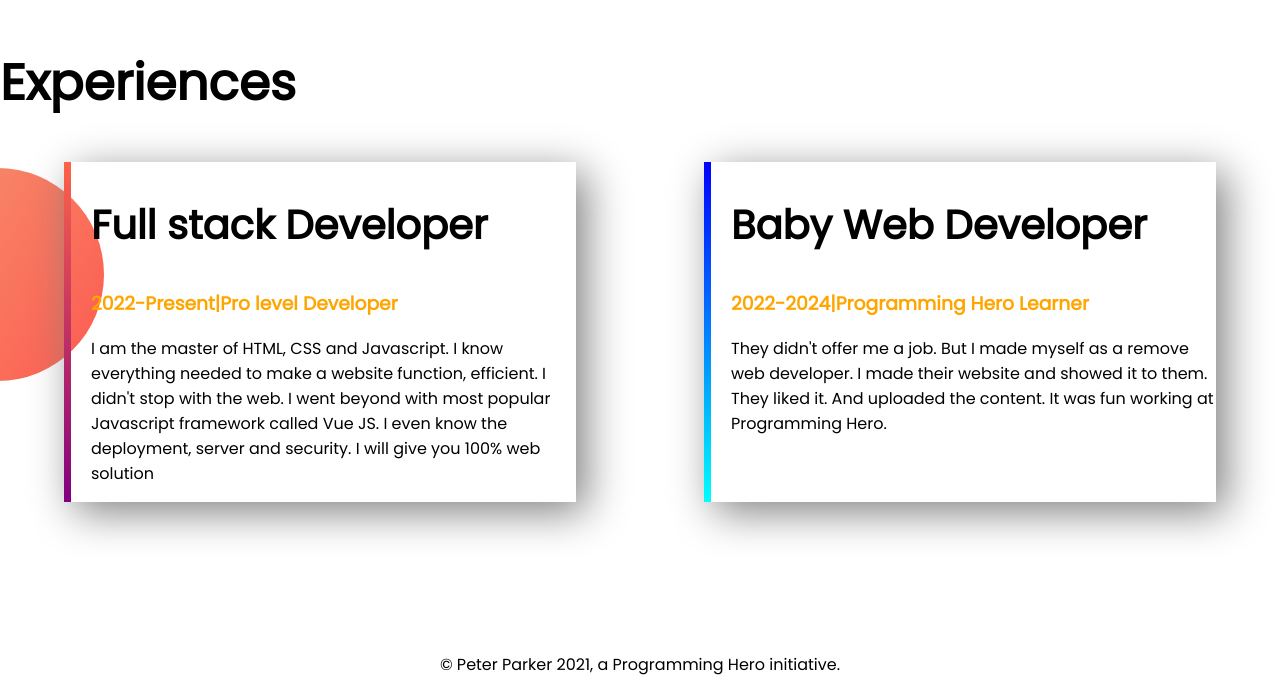
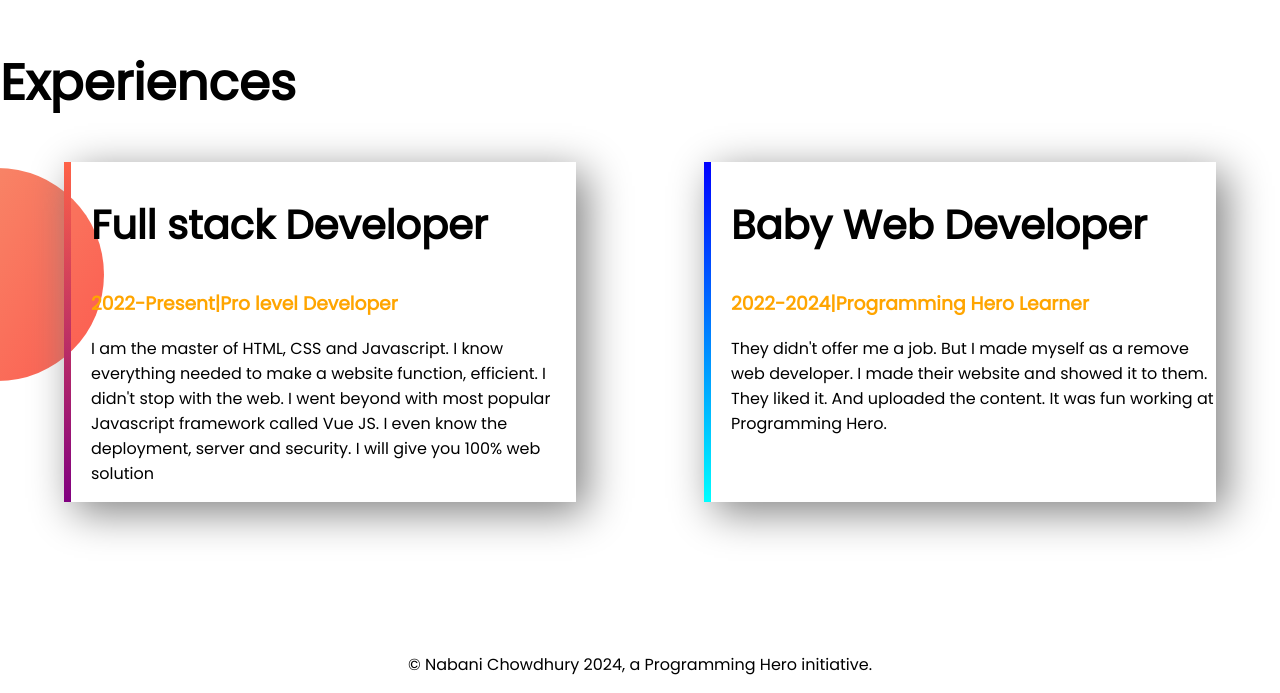
Before and after one commit to nabanichowdhury/developer-portfolio, a plain HTML site: page index.html in a window 1280 px wide. Shown: the part 1182-1875 px from the top of the page. Drawn offline with Linux system fonts and the light colour scheme; a web font is replaced by a local one.

Commit message:
footer washed

```diff
--- a/index.html
+++ b/index.html
@@ -67,7 +67,7 @@
 
     </section>
     <footer>
-        <p>© Peter Parker 2021, a Programming Hero initiative.</p>
+        <p>© Nabani Chowdhury 2024, a Programming Hero initiative.</p>
     </footer>
 </body>
 
```
